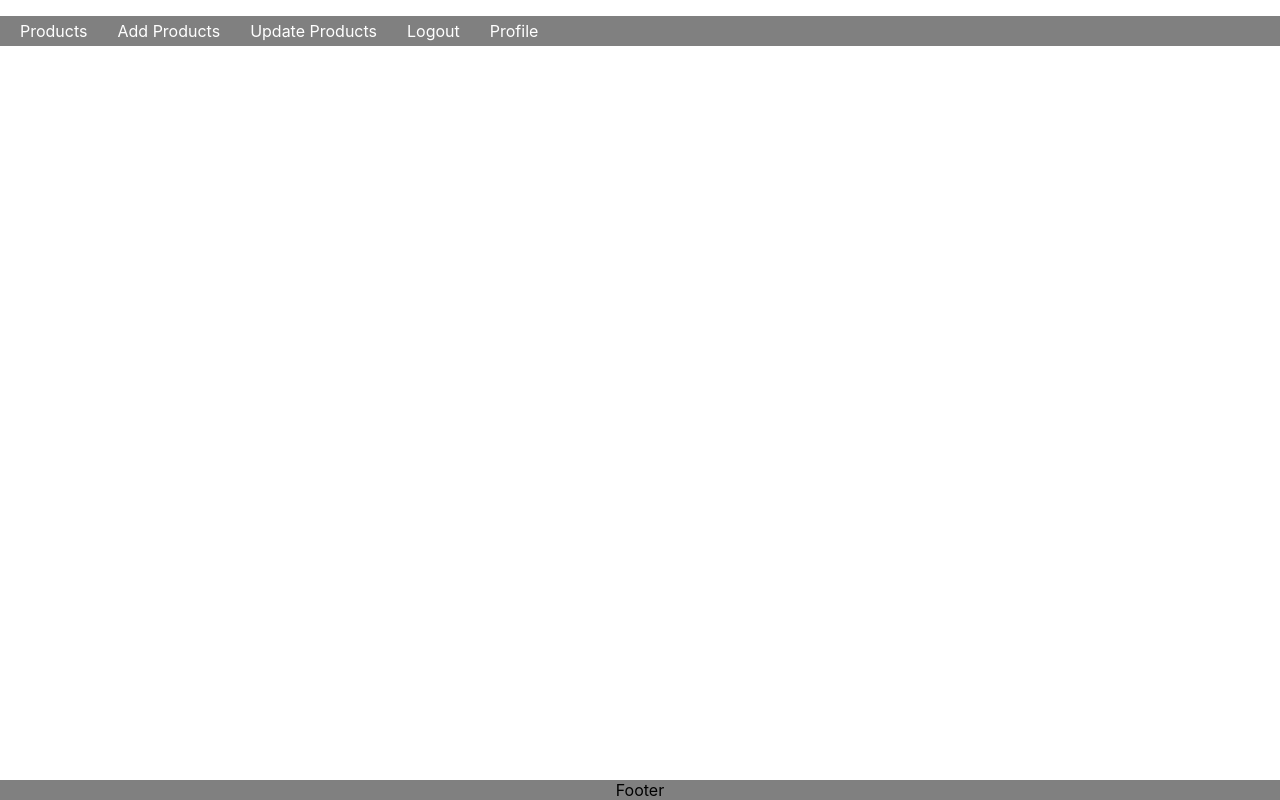
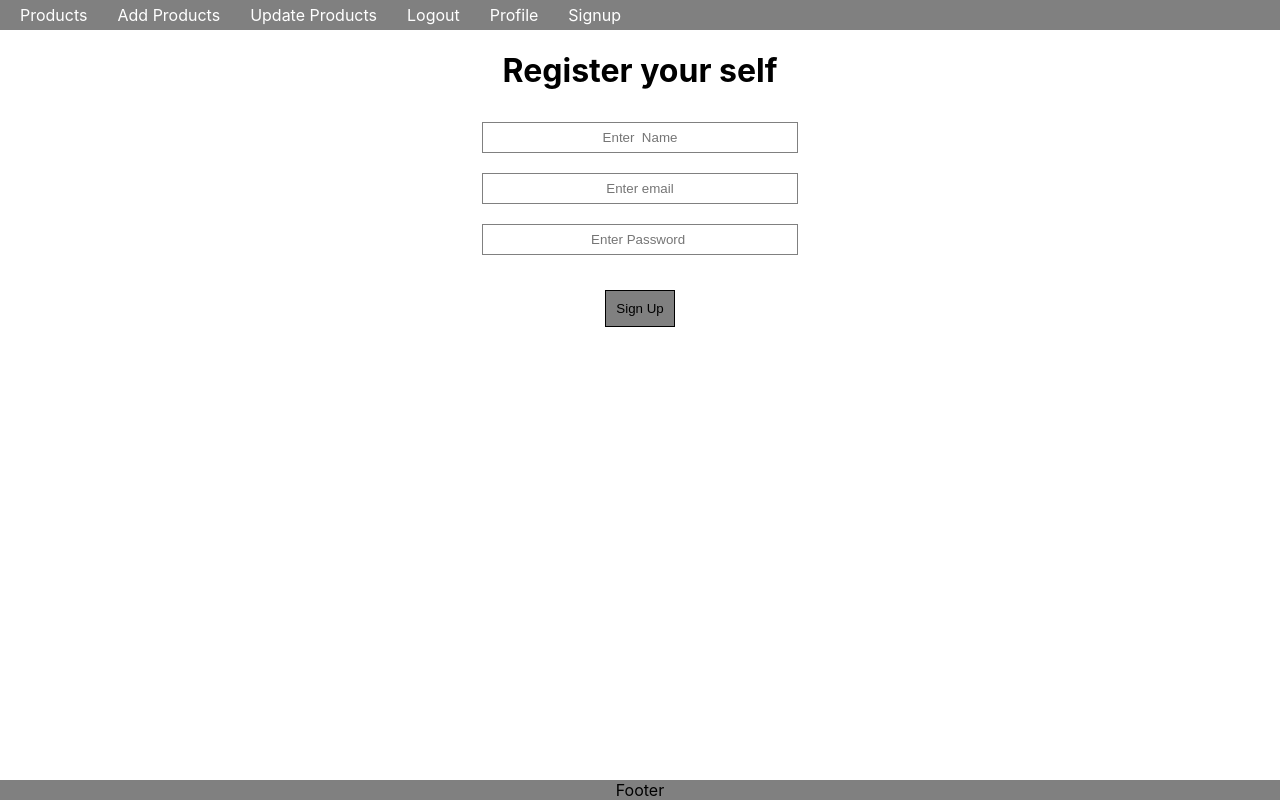
Before and after one commit to chandiosamad07/E_Dashboard, a React (Create React App) app in the folder frontend/: page /signup in a window 1280 px wide. Built offline with nearby package versions, Linux system fonts and the light colour scheme.

Commit message:
Signup Page layout

```diff
--- a/frontend/src/App.css
+++ b/frontend/src/App.css
@@ -1,25 +1,55 @@
-.nav-ul li{
+html, body {
+  height: 100%;
+  margin: 0;
+}
+
+.nav-ul li {
   display: inline;
   padding: 10px;
   direction: none;
 }
 
-
-.nav-ul a{
+.nav-ul a {
   color: #fff;
   padding: 5px;
   text-decoration: none;
 }
 
 .nav-ul {
- padding: 5px;
- margin: o;
- background-color: gray;
+  padding: 5px;
+  margin: 0;
+  background-color: gray;
 }
-.footer{
+
+.footer {
   position: absolute;
   bottom: 0;
   text-align: center;
   width: 100%;
   background-color: gray;
 }
+
+
+
+.signup {
+  display: flex;
+  flex-direction: column;  /* Arrange children in a column */
+  align-items: center;     /* Center children horizontally */
+}
+
+.input {
+  display: block;
+  margin: 10px 0;          /* Margin between inputs */
+  padding: 7px;
+  width: 300px;
+  border: 1px solid gray;
+  text-align: center;
+}
+
+.button{
+  margin: 25px;
+  padding: 10px;
+  background-color: gray;
+  border: 1px solid;
+  cursor: pointer;
+}
--- a/frontend/src/App.js
+++ b/frontend/src/App.js
@@ -4,6 +4,7 @@
 
 import Nav from './Components/Nav';
 import { BrowserRouter,Route ,Routes} from 'react-router-dom';
+import Signup from './Components/Signup';
 
 function App() {
   return (
@@ -16,6 +17,7 @@
       <Route path='/update'element={<h1>Update Product Component</h1>}></Route>
       <Route path='/logout'element={<h1>logout Component</h1>}></Route>
       <Route path='/profile'element={<h1>Profile Product list Component</h1>}></Route>
+      <Route path='/signup'element={<Signup/>} />
     </Routes>
     <Footer></Footer>
     </BrowserRouter>
--- a/frontend/src/Components/Nav.js
+++ b/frontend/src/Components/Nav.js
@@ -9,6 +9,7 @@
        <li><Link to = "/update">Update Products</Link></li>
        <li><Link to = "/logout">Logout</Link></li>
        <li><Link to = "/profile">Profile</Link></li>
+       <li><Link to = "/signup">Signup</Link></li>
       </ul>
     </>
   );
--- /dev/null
+++ b/frontend/src/Components/Signup.js
@@ -0,0 +1,23 @@
+import { useState } from "react"
+import React from 'react'
+
+const Signup = () => {
+    const [name,setName]=useState("");
+    const [email, setEmail]=useState("");
+    const [password ,setPassword] = useState("");
+    const CollectData=()=>{
+        console.log(name,email,password)
+        }
+
+  return (
+    <div className='signup'>
+        <h1>Register your self</h1>
+        <input className="input" type='text' value={name} onChange={(e)=>setName(e.target.value)} placeholder='Enter  Name'></input>
+        <input className="input"  type='text'value={email} onChange={(e)=>setEmail(e.target.value)}  placeholder='Enter email'></input>
+        <input className="input"  type='password'value={password} onChange={(e)=>setPassword(e.target.value)}  placeholder='Enter Password '></input>
+        <button onClick={CollectData} className='button' type='button'>Sign Up</button>
+    </div>
+  )
+}
+
+export default Signup
```
